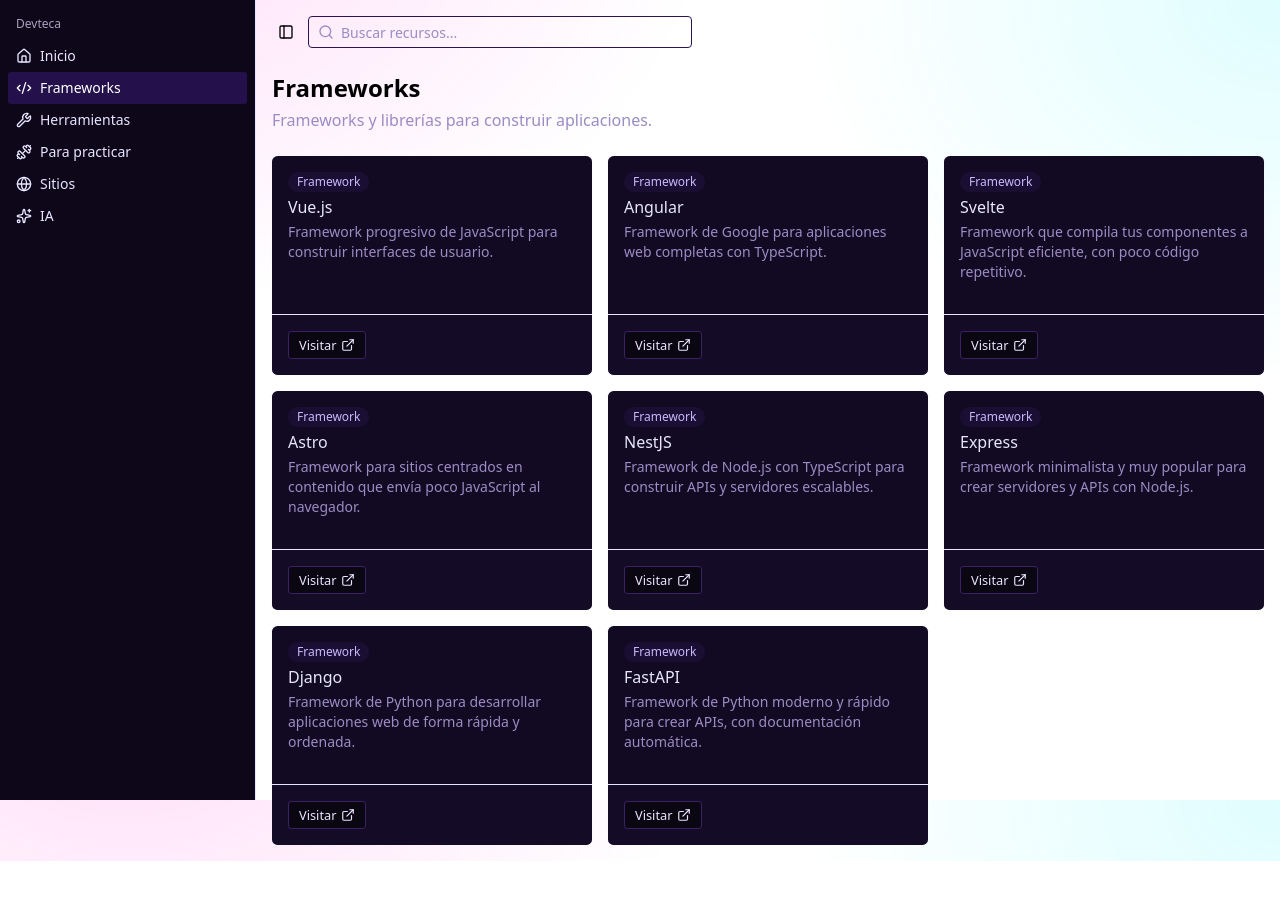
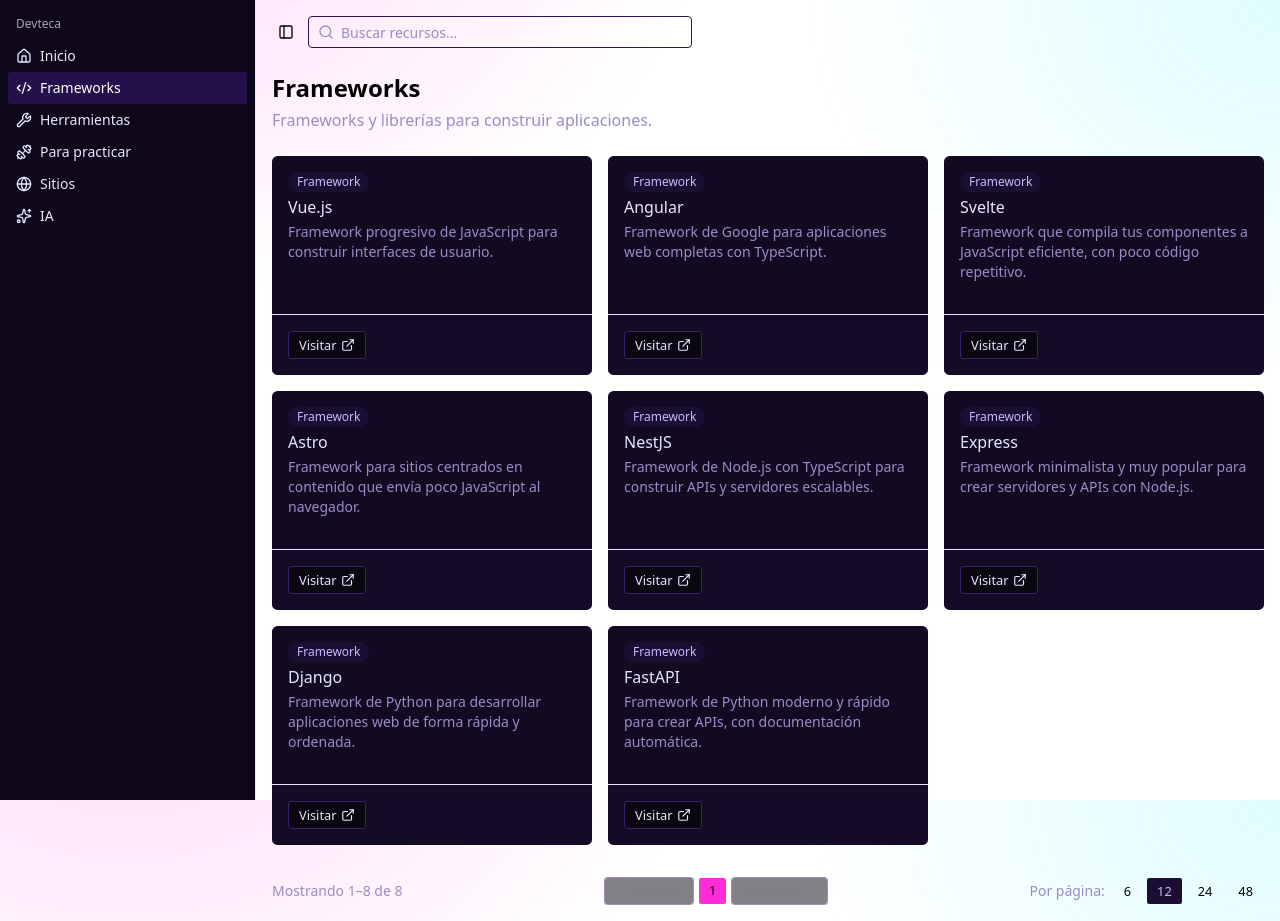
Before and after one commit to hstrelowdev/Devteca, a Next.js app: page /frameworks in a window 1280 px wide. Before the commit the page ends 861 px from the top, so only its background shows below. Built offline with nearby package versions, Linux system fonts and the light colour scheme.

Commit message:
Implementa paginador

```diff
--- a/app/[categoria]/page.tsx
+++ b/app/[categoria]/page.tsx
@@ -3,8 +3,13 @@
 import { ResourceCard } from "@/components/my/resource-card";
 import { categorias } from "@/lib/categorias";
 import { getRecursosPorTipo } from "@/lib/recursos";
+import { Paginador } from "@/components/my/paginador";
+import { leerPaginacion, paginar } from "@/lib/paginacion";
 
-type Props = { params: Promise<{ categoria: string }> };
+type Props = {
+  params: Promise<{ categoria: string }>;
+  searchParams: Promise<{ page?: string; por?: string }>;
+};
 
 export const dynamicParams = false;
 
@@ -17,28 +22,34 @@
   const config = categorias[categoria];
   return config ? { title: `${config.titulo} | Devteca` } : {};
 }
-
-export default async function CategoriaPage({ params }: Props) {
+export default async function CategoriaPage({ params, searchParams }: Props) {
   const { categoria } = await params;
+  const sp = await searchParams;
   const config = categorias[categoria];
   if (!config) notFound();
 
-  const recursos = await getRecursosPorTipo(config.tipo);
+  const todos = await getRecursosPorTipo(config.tipo);
+  const { pagina, por } = leerPaginacion(sp);
+  const p = paginar(todos, pagina, por);
 
   return (
     <div>
       <h1 className="text-2xl font-bold">{config.titulo}</h1>
       <p className="mt-1 text-muted-foreground">{config.descripcion}</p>
-      {recursos.length === 0 ? (
+
+      {p.total === 0 ? (
         <p className="mt-6 text-muted-foreground">
           Aún no hay recursos en esta categoría. ¡Pronto habrá más!
         </p>
       ) : (
-        <div className="mt-6 grid gap-4 sm:grid-cols-2 lg:grid-cols-3">
-          {recursos.map((r) => (
-            <ResourceCard key={r.slug} recurso={r} />
-          ))}
-        </div>
+        <>
+          <div className="mt-6 grid gap-4 sm:grid-cols-2 lg:grid-cols-3">
+            {p.items.map((r) => (
+              <ResourceCard key={r.slug} recurso={r} />
+            ))}
+          </div>
+          <Paginador base={`/${categoria}`} {...p} />
+        </>
       )}
     </div>
   );
--- a/app/buscar/page.tsx
+++ b/app/buscar/page.tsx
@@ -1,13 +1,18 @@
+import { Paginador } from "@/components/my/paginador";
 import { ResourceCard } from "@/components/my/resource-card";
+import { leerPaginacion, paginar } from "@/lib/paginacion";
 import { buscarRecursos } from "@/lib/recursos";
 
-type Props = { searchParams: Promise<{ q?: string }> };
-
-export const metadata = { robots: { index: false } };
+type Props = {
+  searchParams: Promise<{ q?: string; page?: string; por?: string }>;
+};
 
 export default async function BuscarPage({ searchParams }: Props) {
-  const { q = "" } = await searchParams;
+  const sp = await searchParams;
+  const q = sp.q ?? "";
   const resultados = await buscarRecursos(q);
+  const { pagina, por } = leerPaginacion(sp);
+  const p = paginar(resultados, pagina, por);
 
   return (
     <div>
@@ -17,21 +22,21 @@
         <p className="mt-4 text-muted-foreground">
           Escribe algo en el buscador para encontrar recursos.
         </p>
-      ) : resultados.length === 0 ? (
+      ) : p.total === 0 ? (
         <p className="mt-4 text-muted-foreground">
           No encontré recursos para «{q}».
         </p>
       ) : (
         <>
           <p className="mt-1 text-muted-foreground">
-            {resultados.length}{" "}
-            {resultados.length === 1 ? "resultado" : "resultados"} para «{q}»
+            {p.total} {p.total === 1 ? "resultado" : "resultados"} para «{q}»
           </p>
           <div className="mt-6 grid gap-4 sm:grid-cols-2 lg:grid-cols-3">
-            {resultados.map((r) => (
+            {p.items.map((r) => (
               <ResourceCard key={r.slug} recurso={r} />
             ))}
           </div>
+          <Paginador base="/buscar" extra={{ q }} {...p} />
         </>
       )}
     </div>
--- /dev/null
+++ b/components/my/paginador.tsx
@@ -0,0 +1,135 @@
+import Link from "next/link";
+import { ChevronLeft, ChevronRight } from "lucide-react";
+import { Button } from "@/components/ui/button";
+import { OPCIONES_POR_PAGINA, POR_PAGINA_DEFECTO } from "@/lib/paginacion";
+
+type Props = {
+  base: string;
+  extra?: Record<string, string | undefined>;
+  pagina: number;
+  totalPaginas: number;
+  por: number;
+  total: number;
+};
+
+function href(
+  base: string,
+  extra: Record<string, string | undefined>,
+  pagina: number,
+  por: number,
+) {
+  const params = new URLSearchParams();
+  for (const [clave, valor] of Object.entries(extra)) {
+    if (valor) params.set(clave, valor);
+  }
+  if (por !== POR_PAGINA_DEFECTO) params.set("por", String(por));
+  if (pagina > 1) params.set("page", String(pagina));
+  const qs = params.toString();
+  return qs ? `${base}?${qs}` : base;
+}
+
+// Ejemplo: 1 … 4 5 6 … 20
+function rango(actual: number, total: number): (number | "…")[] {
+  const paginas = new Set([1, total, actual - 1, actual, actual + 1]);
+  const orden = [...paginas]
+    .filter((n) => n >= 1 && n <= total)
+    .sort((a, b) => a - b);
+
+  const resultado: (number | "…")[] = [];
+  orden.forEach((n, i) => {
+    if (i > 0 && n - orden[i - 1] > 1) resultado.push("…");
+    resultado.push(n);
+  });
+  return resultado;
+}
+
+export function Paginador({
+  base,
+  extra = {},
+  pagina,
+  totalPaginas,
+  por,
+  total,
+}: Props) {
+  if (total <= OPCIONES_POR_PAGINA[0]) return null;
+
+  const desde = (pagina - 1) * por + 1;
+  const hasta = Math.min(pagina * por, total);
+
+  return (
+    <div className="mt-8 flex flex-col gap-4 lg:flex-row lg:items-center lg:justify-between">
+      <p className="text-sm text-muted-foreground">
+        Mostrando {desde}–{hasta} de {total}
+      </p>
+
+      <nav
+        aria-label="Paginación"
+        className="flex flex-wrap items-center gap-1"
+      >
+        {pagina > 1 ? (
+          <Button asChild variant="outline" size="sm">
+            <Link href={href(base, extra, pagina - 1, por)}>
+              <ChevronLeft />
+              Anterior
+            </Link>
+          </Button>
+        ) : (
+          <Button variant="outline" size="sm" disabled>
+            <ChevronLeft />
+            Anterior
+          </Button>
+        )}
+
+        {rango(pagina, totalPaginas).map((n, i) =>
+          n === "…" ? (
+            <span key={`e${i}`} className="px-2 text-muted-foreground">
+              …
+            </span>
+          ) : (
+            <Button
+              key={n}
+              asChild
+              size="sm"
+              variant={n === pagina ? "default" : "ghost"}
+            >
+              <Link
+                href={href(base, extra, n, por)}
+                aria-current={n === pagina ? "page" : undefined}
+              >
+                {n}
+              </Link>
+            </Button>
+          ),
+        )}
+
+        {pagina < totalPaginas ? (
+          <Button asChild variant="outline" size="sm">
+            <Link href={href(base, extra, pagina + 1, por)}>
+              Siguiente
+              <ChevronRight />
+            </Link>
+          </Button>
+        ) : (
+          <Button variant="outline" size="sm" disabled>
+            Siguiente
+            <ChevronRight />
+          </Button>
+        )}
+      </nav>
+
+      <div className="flex items-center gap-1 text-sm">
+        <span className="mr-1 text-muted-foreground">Por página:</span>
+        {OPCIONES_POR_PAGINA.map((o) => (
+          <Button
+            key={o}
+            asChild
+            size="sm"
+            variant={o === por ? "secondary" : "ghost"}
+          >
+            <Link href={href(base, extra, 1, o)}>{o}</Link>
+          </Button>
+        ))}
+      </div>
+    </div>
+  );
+}
--- /dev/null
+++ b/lib/paginacion.ts
@@ -0,0 +1,25 @@
+export const OPCIONES_POR_PAGINA = [6, 12, 24, 48] as const;
+export const POR_PAGINA_DEFECTO = 12;
+
+export function leerPaginacion(params: { page?: string; por?: string }) {
+  const por =
+    OPCIONES_POR_PAGINA.find((o) => String(o) === params.por) ??
+    POR_PAGINA_DEFECTO;
+  const pagina = Math.max(1, Number.parseInt(params.page ?? "1", 10) || 1);
+  return { pagina, por };
+}
+
+export function paginar<T>(items: T[], pagina: number, por: number) {
+  const total = items.length;
+  const totalPaginas = Math.max(1, Math.ceil(total / por));
+  const actual = Math.min(pagina, totalPaginas);
+  const inicio = (actual - 1) * por;
+
+  return {
+    items: items.slice(inicio, inicio + por),
+    total,
+    pagina: actual,
+    totalPaginas,
+    por,
+  };
+}
```
